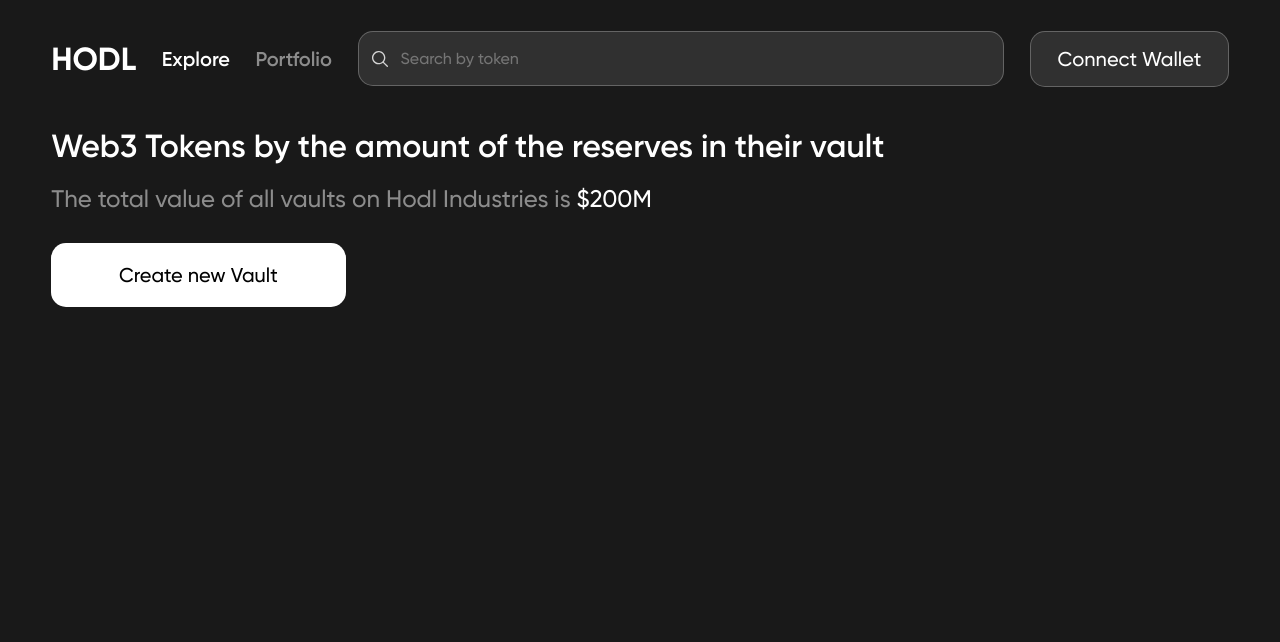
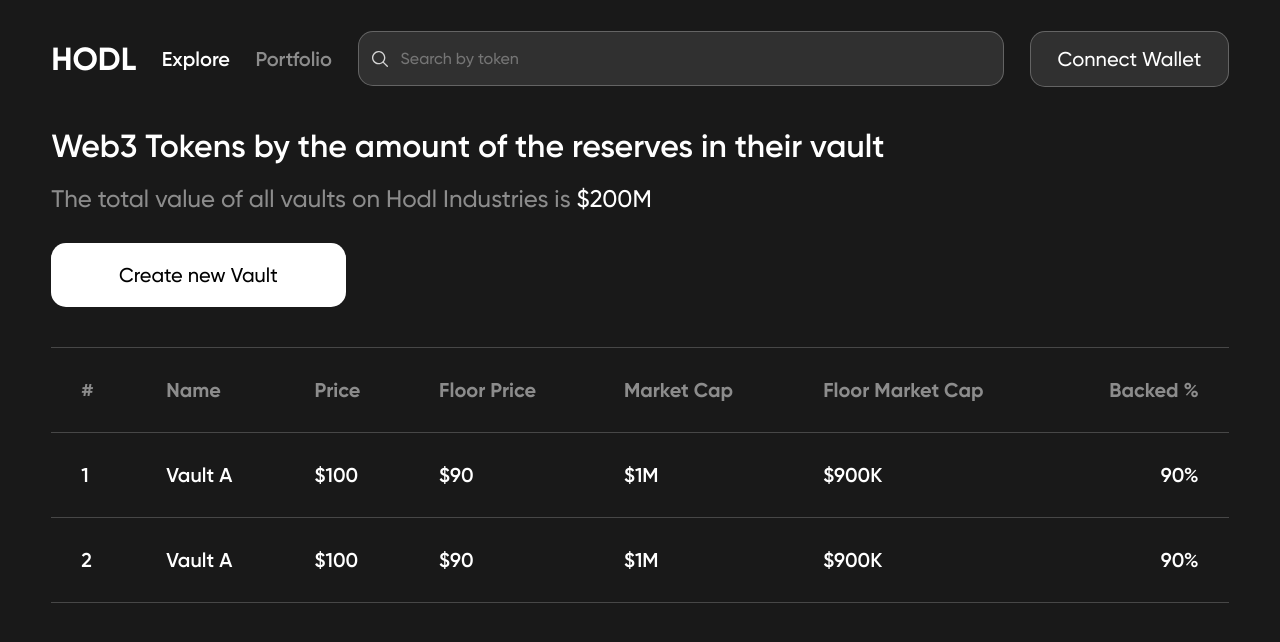
Before and after one commit to aarumi8/nuxt-hodl, a Nuxt app: page / in a window 1280 px wide. Shown: the top 642 px of the page. Built offline with nearby package versions, Linux system fonts and the light colour scheme.

Commit message:
add main page, intro and vaults list

```diff
--- a/components/Button.vue
+++ b/components/Button.vue
@@ -7,6 +7,7 @@
 <script setup lang="ts">
 const props = defineProps({
   color: String,
+  textColor: String,
   onClick: Function,
 });
 const emit = defineEmits(['click']);
@@ -23,6 +24,7 @@ const buttonStyles = computed(() => ({
   fontFamily: "Gilroy",
   fontSize: '1.25rem',
   fontWeight: '500',
+  color: props.textColor || '#000', // Default to black if no color is provided
 }));
 </script>
 
--- /dev/null
+++ b/components/LearnMoreButton.vue
@@ -0,0 +1,20 @@
+<template>
+  <Button :color="buttonColor" :textColor="textColor" @click="handleClick">
+    {{ buttonText }}
+  </Button>
+</template>
+
+<script setup lang="ts">
+const props = defineProps({
+  buttonColor: String,
+  buttonText: String,
+  textColor: String,
+});
+
+const emit = defineEmits(['click']);
+
+function handleClick() {
+  console.log('learn more btn')
+  // Additional logic for the ConnectButton click event
+}
+</script>
--- /dev/null
+++ b/components/VaultsList.vue
@@ -0,0 +1,154 @@
+<template>
+  <div class="vaults-list">
+    <table>
+      <thead>
+        <tr>
+          <th>#</th>
+          <th>Name</th>
+          <th class="desktop">Price</th>
+          <th class="desktop">Floor Price</th>
+          <th class="desktop">Market Cap</th>
+          <th class="fmcap">Floor Market Cap</th>
+          <th class="desktop" style="text-align: right">Backed %</th>
+        </tr>
+      </thead>
+      <tbody>
+        <template v-for="(vault, index) in vaults" :key="vault.id">
+          <tr @click="toggleDetail(vault.id)">
+            <td>{{ index + 1 }}
+                <div v-if="expandedVaultId === vault.id" class="mobile-detail">
+                    <div class="cell" style="opacity: 0">P</div>
+                    <div class="cell" style="opacity: 0">F</div>
+                    <div class="cell" style="opacity: 0">M</div>
+                    <div class="cell" style="opacity: 0">F</div>
+                    <div class="cell" style="opacity: 0">B</div>
+
+                </div>
+            </td>
+            <td>{{ vault.name }}
+                <div v-if="expandedVaultId === vault.id" class="mobile-detail">
+                    <div class="cell">Price</div>
+                    <div class="cell">Floor Price</div>
+                    <div class="cell">Market Cap</div>
+                    <div class="cell">Floor Market Cap</div>
+                    <div class="cell">Backed %</div>
+                </div>
+            </td>
+            <td class="desktop">{{ vault.price }}</td>
+            <td class="desktop">{{ vault.floorPrice }}</td>
+            <td class="desktop">{{ vault.mcap }}</td>
+            <td class="fmcap">{{ vault.fmcap }}
+                <div v-if="expandedVaultId === vault.id" class="mobile-detail">
+                    <div class="cell">{{ vault.price }}</div>
+                    <div class="cell">{{ vault.floorPrice }}</div>
+                    <div class="cell">{{ vault.mcap }}</div>
+                    <div class="cell">{{ vault.fmcap }}</div>
+                    <div class="cell">{{ vault.backedPercent }}</div>
+                </div>
+            </td>
+            <td class="desktop" style="text-align: right">{{ vault.backedPercent }}</td>
+          </tr>
+            <tr v-if="expandedVaultId === vault.id" class="mobile-detail-btn">
+                <td style="border-top: 0px; padding: 0px 0px 15px 0px" colspan="3">
+                <LearnMoreButton buttonColor="rgb(48, 48, 48)" buttonText="Learn more" textColor="#fff" />
+                </td>
+            </tr>
+        </template>
+      </tbody>
+    </table>
+  </div>
+</template>
+
+
+<script setup lang="js">
+const expandedVaultId = ref(null);
+// Sample data structure for vaults, replace or fetch from your backend/api
+const vaults = [
+  { id: 1, name: 'Vault A', price: '$100', floorPrice: '$90', mcap: '$1M', fmcap: '$900K', backedPercent: '90%' },
+  { id: 2, name: 'Vault A', price: '$100', floorPrice: '$90', mcap: '$1M', fmcap: '$900K', backedPercent: '90%' },
+  // Add more vault items as needed
+];
+
+function toggleDetail(id) {
+  expandedVaultId.value = expandedVaultId.value === id ? null : id;
+}
+
+            // <div v-if="expandedVaultId === vault.id" class="mobile-detail-btn">
+            //     <LearnMoreButton buttonColor="#FFF" buttonText="Learn more" />
+            // </div>
+</script>
+
+<style scoped>
+.vaults-list {
+  width: 100%;
+  display: flex;
+  flex-direction: column;
+}
+
+table {
+  width: 100%;
+  border-collapse: collapse;
+}
+
+thead th {
+    font-weight: 700;
+    color: rgb(140, 140, 140);
+}
+
+td, th {
+
+  border-top: 1px solid rgb(71,71,71);
+  text-align: left;
+  padding: 30px 30px;
+  font-size: 1.25rem;
+  font-family: 'Gilroy';
+  font-style: normal;
+}
+
+td {
+    font-weight: 600;
+    color: #fff;
+}
+
+.item:hover, .item:active {
+  opacity: 0.5;
+  cursor: pointer;
+}
+.mobile-detail {
+  display: none;
+}
+.mobile-detail-btn {
+    display: none;
+}
+.empty-cell {
+    padding-top: 15px;
+    font-size: 1rem;
+}
+.cell {
+    padding-top: 15px;
+    font-size: 1rem;
+}
+tr:last-of-type td {
+  border-bottom: 1px solid rgb(71,71,71); /* Adds bottom border to the last row */
+}
+@media (max-width: 868px){
+    .desktop {
+        display: none;
+    }
+    .mobile-detail {
+        display: flex;
+        flex-direction: column;
+    }
+    .mobile-detail-btn {
+        display: table-row;
+        width: 100%;
+    }
+    .fmcap {
+        text-align: right;
+    }
+    td, th {
+        padding: 20px 10px;
+        font-size: 1rem;
+    }
+}
+</style>
--- a/pages/index.vue
+++ b/pages/index.vue
@@ -6,10 +6,15 @@
         :sub-text="'The total value of all vaults on Hodl Industries is'"
         :sub-text-active="'$200M'"
       />
+
       <div class="button-wrapper">
         <CreateVaultButton buttonColor="#FFF" buttonText="Create new Vault" />
       </div>
     </div>
+    <div class="margin-wrapper-40-24">
+      <VaultsList />
+    </div>
+
   </div>
 </template>
 
@@ -17,6 +22,9 @@
 </script>
 
 <style scoped>
+.margin-wrapper-40-24 {
+  margin: 40px 0;
+}
 .page-intro {
   display: flex;
   flex-direction: column;
@@ -30,5 +38,8 @@
   .button-wrapper {
     width: 100%;
   }
+  .margin-wrapper-40-24 {
+  margin: 24px 0;
+}
 }
 </style>
```
